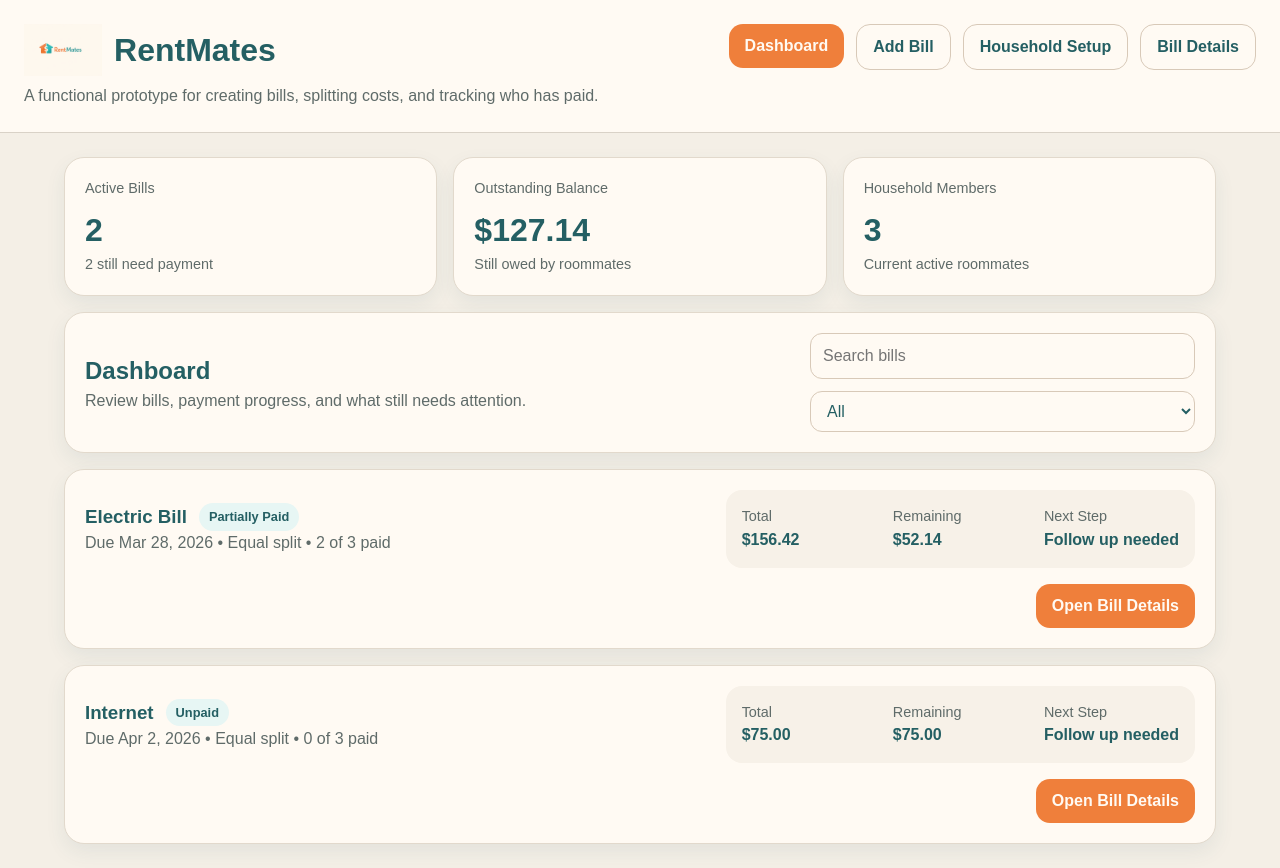
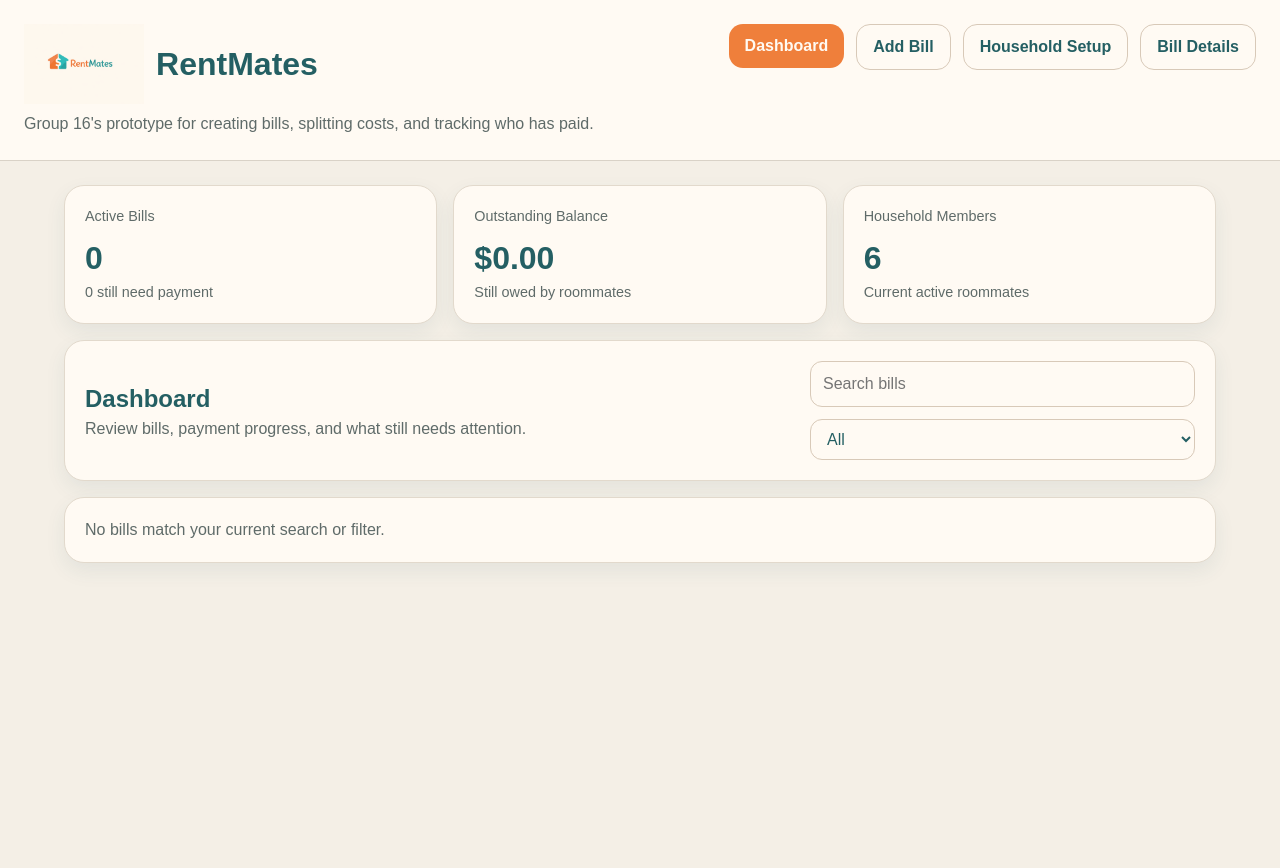
Before and after one commit to Zaay87/RentMates, a React (Vite) app: page / in a window 1280 px wide. After the commit the page ends 800 px from the top, so only its background shows below. Built offline with nearby package versions, Linux system fonts and the light colour scheme.

Commit message:
Changes logo sizes, customized names for our group,adjusted colors of buttons

```diff
--- a/src/App.jsx
+++ b/src/App.jsx
@@ -572,33 +572,10 @@ export default function App() {
     const [selectedBillId, setSelectedBillId] = useState(1);
     const [search, setSearch] = useState("");
     const [statusFilter, setStatusFilter] = useState("All");
-    const [roommates, setRoommates] = useState(["Jordan", "Maya", "Chris"]);
+    const [roommates, setRoommates] = useState(["Jessica", "Zac", "Avery","Yaniel", "Adam", "Nhan"]);
     const [reminders, setReminders] = useState([]);
     const [bills, setBills] = useState([
-        {
-            id: 1,
-            name: "Electric Bill",
-            due: "2026-03-28",
-            total: 156.42,
-            split: "Equal split",
-            roommates: [
-                { name: "Jordan", owed: 52.14, paid: true },
-                { name: "Maya", owed: 52.14, paid: true },
-                { name: "Chris", owed: 52.14, paid: false },
-            ],
-        },
-        {
-            id: 2,
-            name: "Internet",
-            due: "2026-04-02",
-            total: 75.0,
-            split: "Equal split",
-            roommates: [
-                { name: "Jordan", owed: 25.0, paid: false },
-                { name: "Maya", owed: 25.0, paid: false },
-                { name: "Chris", owed: 25.0, paid: false },
-            ],
-        },
+
     ]);
 
     const selectedBill = bills.find((bill) => bill.id === selectedBillId);
@@ -695,7 +672,7 @@ export default function App() {
                     </div>
 
                     <p className="muted topbar-copy">
-                        A functional prototype for creating bills, splitting costs, and
+                        Group 16's prototype for creating bills, splitting costs, and
                         tracking who has paid.
                     </p>
                 </div>
--- a/src/index.css
+++ b/src/index.css
@@ -58,7 +58,7 @@ p {
 }
 
 .brand-logo {
-    height: 52px;
+    height: 80px;
     width: auto;
 }
 
@@ -314,4 +314,13 @@ td {
     .summary-grid {
         min-width: 0;
     }
+    .button-paid {
+        background-color: #2e7d32;   /* green when paid*/
+        color: white;
+    }
+
+    .button-unpaid {
+        background-color: #c62828;   /* red when unpaid*/
+        color: white;
+    }
 }
```
